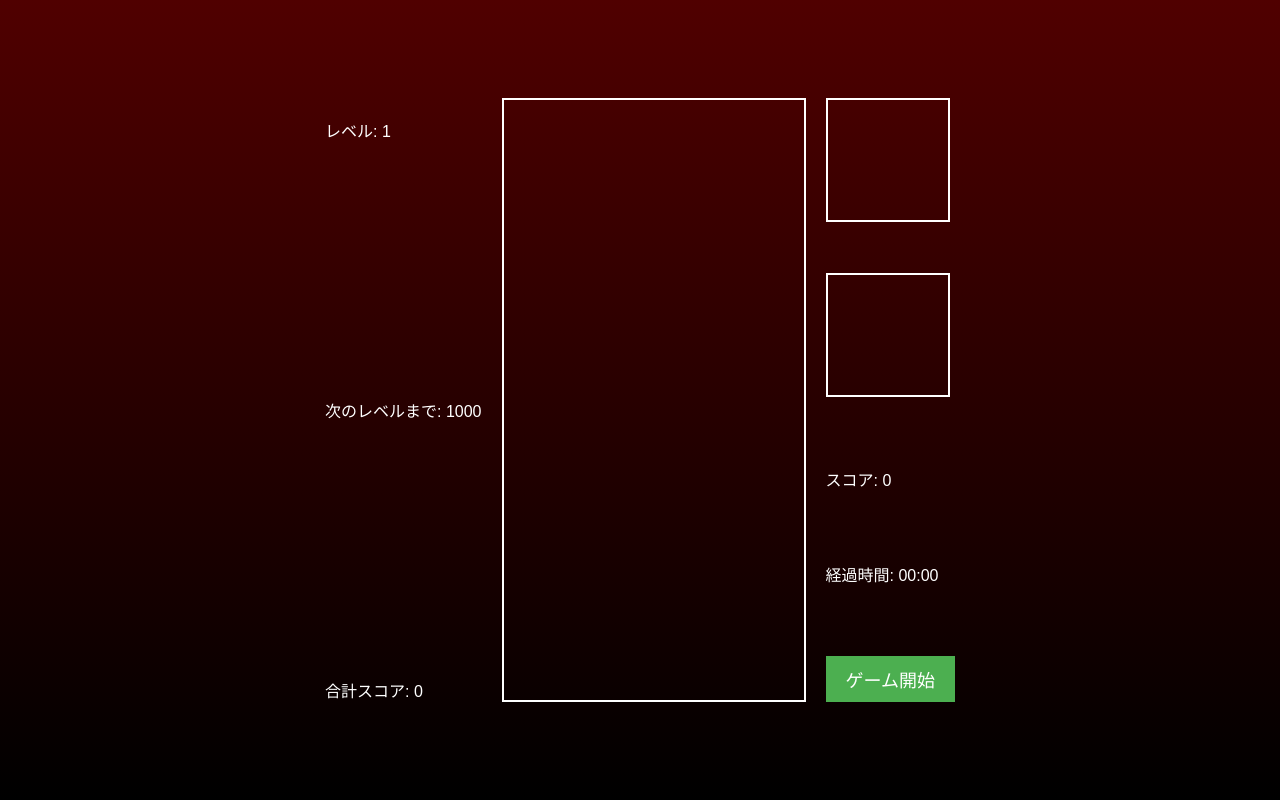
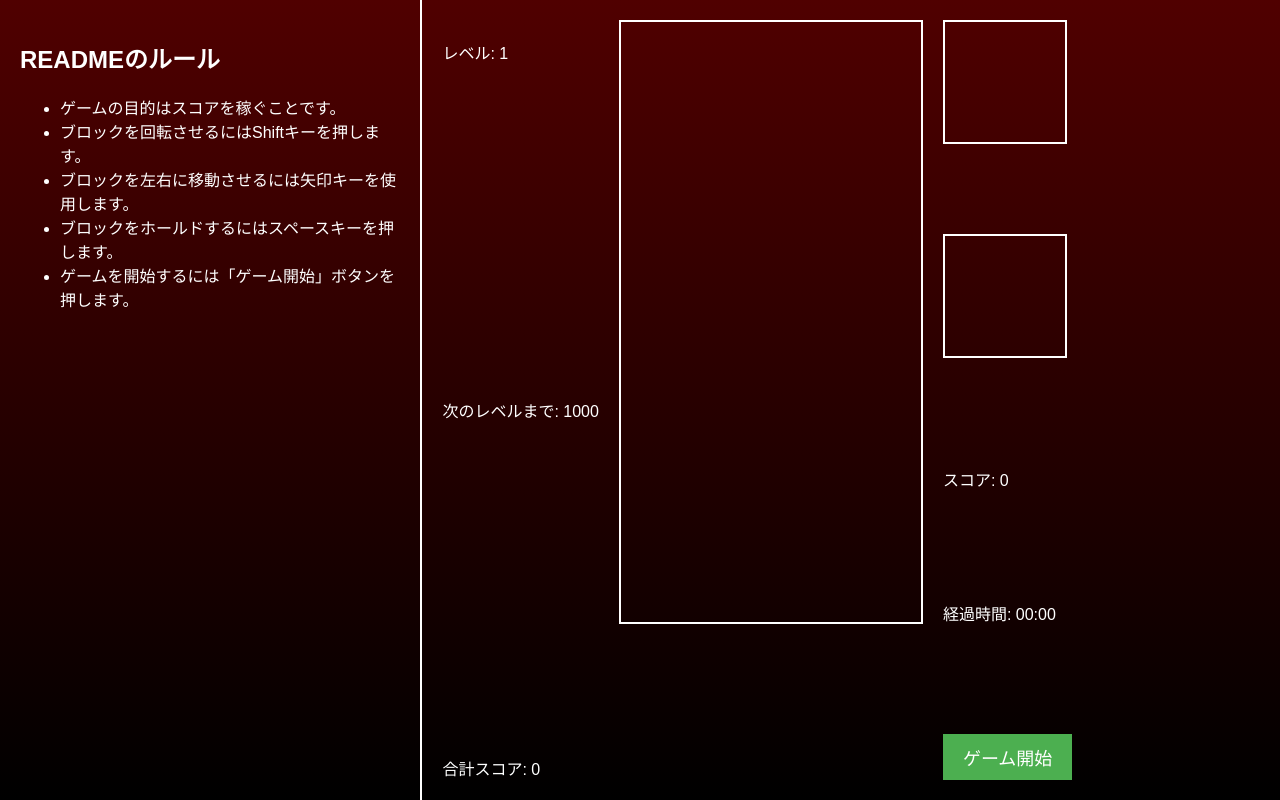
Before and after one commit to shimayuz/sevengame, a plain HTML site: page web.html in a window 1280 px wide. Drawn offline with Linux system fonts and the light colour scheme.

Commit message:
Add files via upload

```diff
--- a/web.html
+++ b/web.html
@@ -9,15 +9,29 @@
             font-family: Arial, sans-serif;
             display: flex;
             justify-content: center;
-            align-items: center;
+            align-items: flex-start;
             height: 100vh;
             margin: 0;
             background: linear-gradient(to bottom, #500000, #000000);
             color: white;
         }
+        #container {
+            display: flex;
+            width: 100%;
+            height: 100%;
+        }
+        #rules {
+            width: 33%;
+            padding: 20px;
+            box-sizing: border-box;
+            border-right: 2px solid white;
+        }
         #game-container {
             display: flex;
             gap: 20px;
+            width: 67%;
+            padding: 20px;
+            box-sizing: border-box;
         }
         #game-board {
             width: 300px;
@@ -66,6 +80,17 @@
     </style>
 </head>
 <body>
+    <div id="container">
+        <div id="rules">
+            <h2>READMEのルール</h2>
+            <ul>
+                <li>ゲームの目的はスコアを稼ぐことです。</li>
+                <li>ブロックを回転させるにはShiftキーを押します。</li>
+                <li>ブロックを左右に移動させるには矢印キーを使用します。</li>
+                <li>ブロックをホールドするにはスペースキーを押します。</li>
+                <li>ゲームを開始するには「ゲーム開始」ボタンを押します。</li>
+            </ul>
+        </div>
         <div id="game-container">
             <div id="side-panel-left">
                 <div id="level">レベル: 1</div>
@@ -79,6 +104,7 @@
                 <div id="score">スコア: 0</div>
                 <div id="time">経過時間: 00:00</div>
                 <button id="start-button" onclick="startGame()">ゲーム開始</button>
+            </div>
         </div>
     </div>
     <script>
```
Lines whose indentation alone changed are shown as unchanged.
